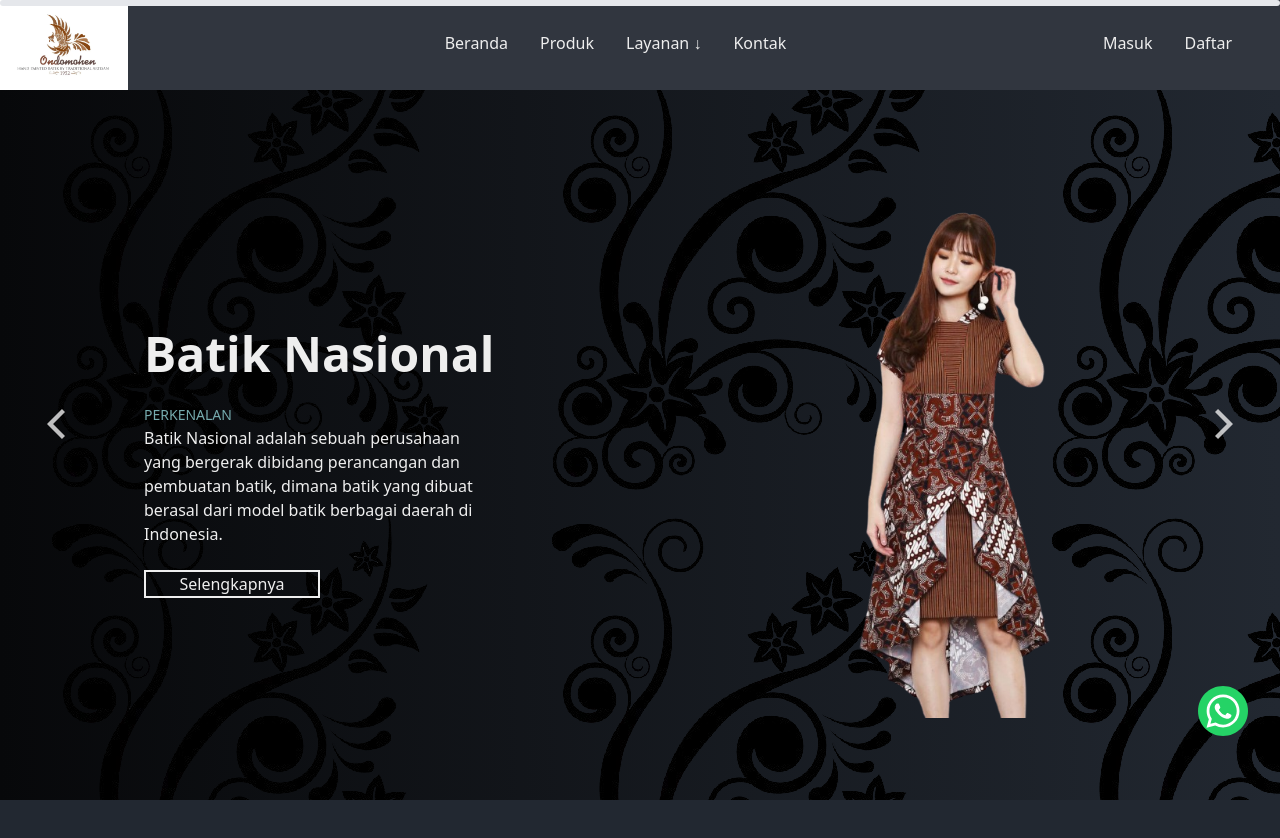
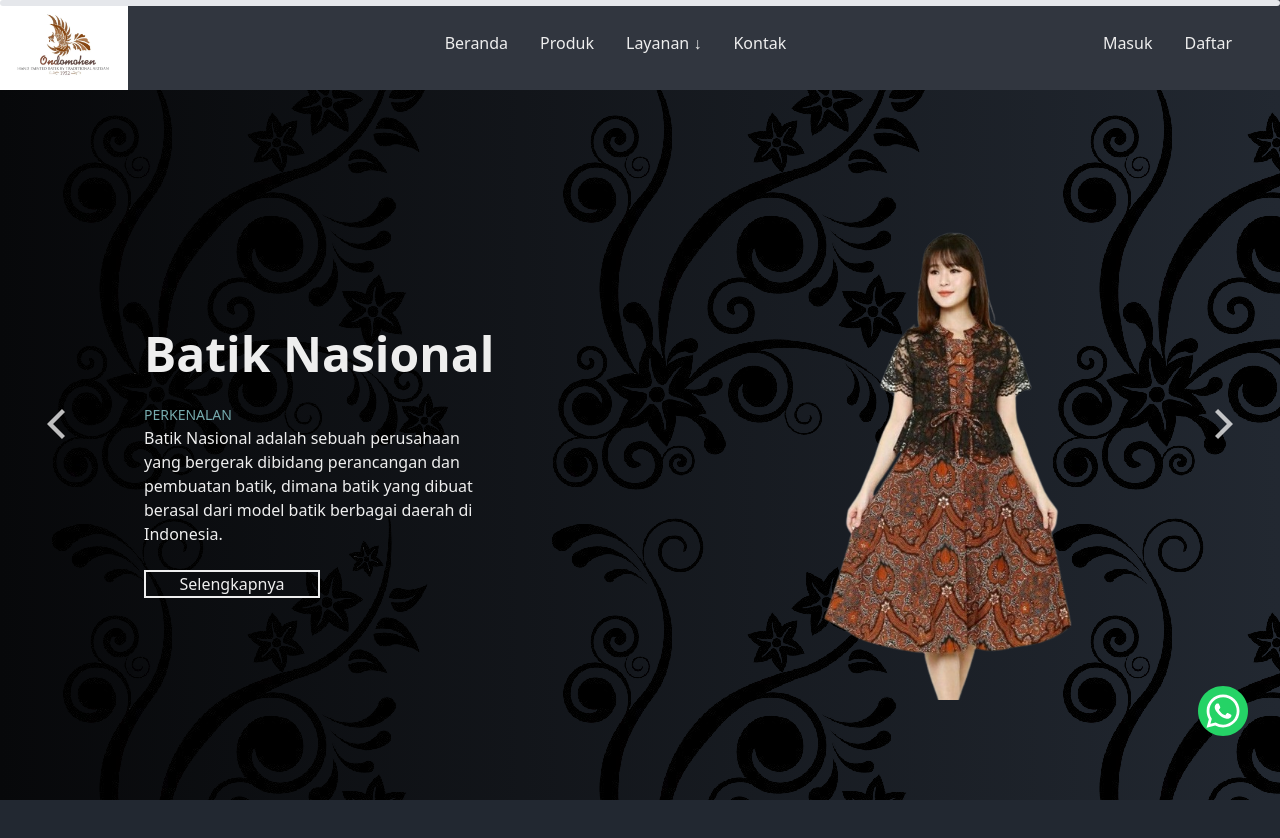
Before and after one commit to asep933/batik, a Next.js app: page / in a window 1280 px wide. Shown: the top 838 px of the page. Built offline with nearby package versions, Linux system fonts and the light colour scheme.

Commit message:
fix: interval index hero

```diff
--- a/src/components/Hero/index.js
+++ b/src/components/Hero/index.js
@@ -18,12 +18,13 @@ const Hero = () => {
   const [indexModelBatik, setIndexModelBatik] = useState(0);
 
   useEffect(() => {
-    return () =>
-      setInterval(() => {
-        setIndexModelBatik((n) => {
-          return n > 3 ? (n = 0) : n + 1;
-        });
-      }, 2800);
+    const intervalID = setInterval(() => {
+      setIndexModelBatik((n) => {
+        return n > 3 ? (n = 0) : n + 1;
+      });
+    }, 2800);
+
+    return () => clearInterval(intervalID);
   }, []);
 
   useEffect(() => {
```
